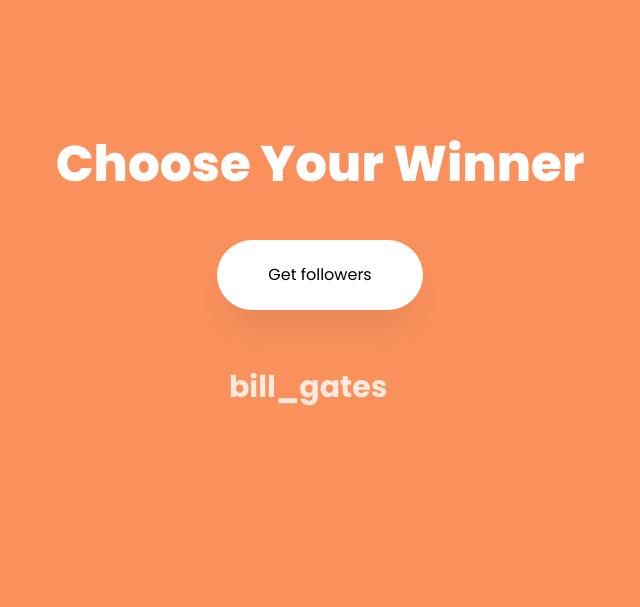
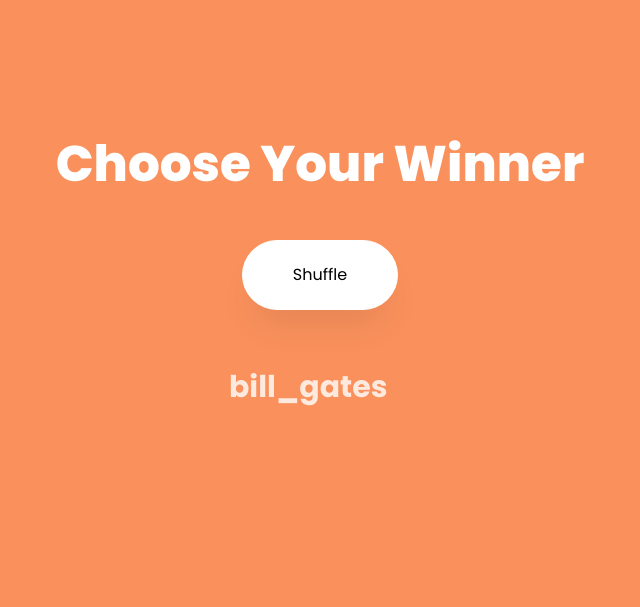
Before and after one commit to tonskey/insta-admin, a Flask app: page / in a window 1280 px wide. Shown: the part 801-1408 px from the top of the page, without its empty margins (320-960 px from the left). Run offline with Flask 2, Linux system fonts and the light colour scheme; some libraries are stand-ins or nearby versions.

Commit message:
change shuffle button

```diff
--- a/templates/index.html
+++ b/templates/index.html
@@ -109,7 +109,7 @@
                     <div class="row justify-content-center">
                         <div class="col-md-9 text-center">
                             <h2>Choose Your Winner</h2>
-                            <button type='button' class="btn btn-white" id="shuffle" style="margin-top: 30px">Get followers</button>
+                            <button type='button' class="btn btn-white" id="shuffle" style="margin-top: 30px">Shuffle</button>
 
 
                             <div class="slottt-machine-recipe justify-content-center">
```
